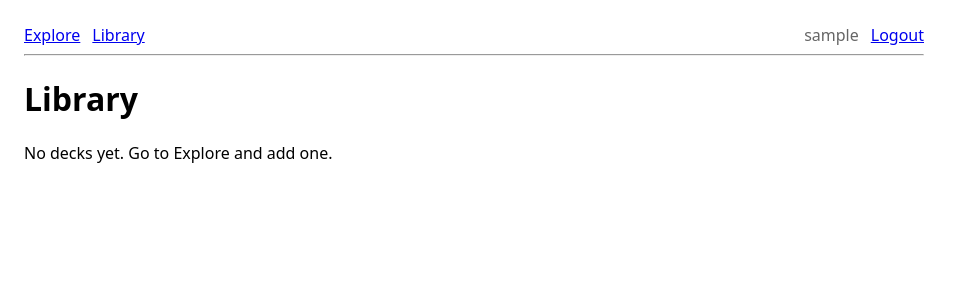
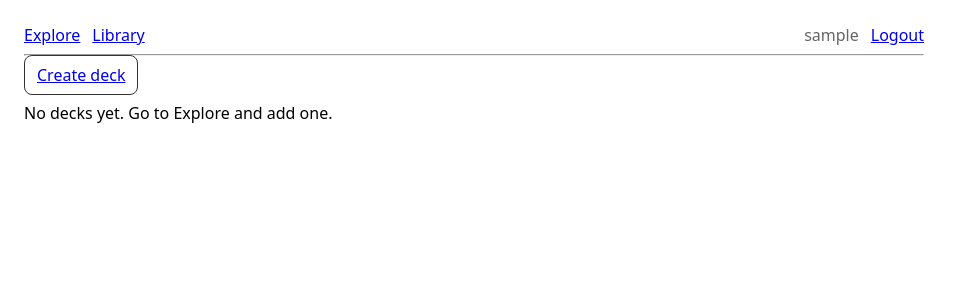
Before and after one commit to dmccdv/parrot, a Django app: page /library/ in a window 1280 px wide. Shown: the top 300 px of the page, without its empty margins (0-963 px from the left). Run offline with Django 4.2, Linux system fonts and the light colour scheme; the visitor is signed in with stand-in values (Sample User, id 1); data that the repository does not hold is empty; some libraries are stand-ins or nearby versions.

Commit message:
user generated decks

```diff
--- a/parrot/apps/library/urls.py
+++ b/parrot/apps/library/urls.py
@@ -6,4 +6,8 @@ urlpatterns = [
     path("library/add/<int:deck_id>/", views.add_to_library, name="library_add"),
     path("library/remove/<int:deck_id>/", views.remove_from_library, name="library_remove"),
     path("library/settings/<int:deck_id>/", views.deck_settings, name="deck_settings"),
+    path("library/decks/new/", views.deck_create, name="deck_create"),
+    path("library/decks/<int:deck_id>/manage/", views.deck_manage, name="deck_manage"),
+    path("library/decks/<int:deck_id>/cards/new/", views.card_create, name="card_create"),
+    path("library/cards/<int:card_id>/edit/", views.card_edit, name="card_edit"),
 ]
--- a/parrot/apps/library/views.py
+++ b/parrot/apps/library/views.py
@@ -1,15 +1,21 @@
 from django.contrib.auth.decorators import login_required
 from django.contrib import messages
-from django.http import HttpResponse
+from django.http import HttpResponse, HttpResponseForbidden
 from django.shortcuts import get_object_or_404, redirect, render
 from django.utils import timezone
-from django.db.models import Exists, OuterRef
+from django.db.models import Exists, OuterRef, Max
+from django.db import transaction
 
-from apps.core.models import Deck
+from apps.core.models import Deck, Flashcard, DeckCard
 from apps.library.models import UserDeck
 from apps.library.services.counts import compute_due_new_counts
-from apps.library.forms import UserDeckSettingsForm
+from apps.library.forms import UserDeckSettingsForm, DeckCreateForm, CardCreateForm, CardEditForm
 from apps.study.models import StudySession
+
+def _require_deck_owner(request, deck: Deck):
+    if deck.created_by_id != request.user.id:
+        return HttpResponseForbidden("You can only manage decks you created.")
+    return None
 
 
 @login_required
@@ -81,3 +87,90 @@ def deck_settings(request, deck_id: int):
         form = UserDeckSettingsForm(instance=ud)
 
     return render(request, "library/deck_settings.html", {"ud": ud, "form": form})
+
+
+@login_required
+@transaction.atomic
+def deck_create(request):
+    if request.method == "POST":
+        form = DeckCreateForm(request.POST)
+        if form.is_valid():
+            deck: Deck = form.save(commit=False)
+            deck.is_generated = False
+            deck.created_by = request.user
+            deck.save()
+
+            UserDeck.objects.get_or_create(user=request.user, deck=deck)
+
+            return redirect("deck_manage", deck_id=deck.id)
+    else:
+        form = DeckCreateForm()
+
+    return render(request, "library/deck_create.html", {"form": form})
+
+
+@login_required
+def deck_manage(request, deck_id: int):
+    deck = get_object_or_404(Deck.objects.select_related("language"), id=deck_id)
+
+    get_object_or_404(UserDeck, user=request.user, deck=deck)
+
+    denied = _require_deck_owner(request, deck)
+    if denied:
+        return denied
+
+    cards = (
+        Flashcard.objects
+        .filter(deck_cards__deck=deck)
+        .distinct()
+        .order_by("deck_cards__position", "id")
+    )
+
+    return render(request, "library/deck_manage.html", {"deck": deck, "cards": cards})
+
+
+@login_required
+@transaction.atomic
+def card_create(request, deck_id: int):
+    deck = get_object_or_404(Deck.objects.select_related("language"), id=deck_id)
+    get_object_or_404(UserDeck, user=request.user, deck=deck)
+
+    denied = _require_deck_owner(request, deck)
+    if denied:
+        return denied
+
+    if request.method == "POST":
+        form = CardCreateForm(request.POST)
+        if form.is_valid():
+            card: Flashcard = form.save(commit=False)
+            card.language = deck.language
+            card.created_by = request.user
+            card.save()
+
+            max_pos = DeckCard.objects.filter(deck=deck).aggregate(m=Max("position"))["m"] or 0
+            DeckCard.objects.create(deck=deck, card=card, position=max_pos + 1)
+
+            return redirect("deck_manage", deck_id=deck.id)
+    else:
+        form = CardCreateForm()
+
+    return render(request, "library/card_create.html", {"deck": deck, "form": form})
+
+
+@login_required
+@transaction.atomic
+def card_edit(request, card_id: int):
+    card = get_object_or_404(Flashcard.objects.select_related("language"), id=card_id)
+
+    if card.created_by_id != request.user.id:
+        return HttpResponseForbidden("You can only edit cards you created.")
+
+    if request.method == "POST":
+        form = CardEditForm(request.POST, instance=card)
+        if form.is_valid():
+            form.save()
+            return redirect(request.POST.get("next") or "library")
+    else:
+        form = CardEditForm(instance=card)
+
+    return render(request, "library/card_edit.html", {"card": card, "form": form, "next": request.GET.get("next", "")})
--- a/parrot/templates/library/library.html
+++ b/parrot/templates/library/library.html
@@ -1,6 +1,6 @@
 {% extends "base.html" %}
 {% block content %}
-<h1>Library</h1>
+<a class="btn btn-primary" href="{% url 'deck_create' %}">Create deck</a>
 
 {% if not user_decks %}
   <p>No decks yet. Go to Explore and add one.</p>
@@ -29,6 +29,9 @@
             </a>
           {% endif %}
           <a class="btn" href="{% url 'deck_settings' ud.deck.id %}">Settings</a>
+          {% if ud.deck.created_by_id == user.id %}
+            <a class="btn" href="{% url 'deck_manage' ud.deck.id %}">Manage</a>
+          {% endif %}
           <button class="btn"
             hx-post="/library/remove/{{ ud.deck.id }}/"
             hx-headers='{"X-CSRFToken":"{{ csrf_token }}"}'
```
Also changed, not shown: parrot/apps/core/models.py (+15 -2 lines), parrot/apps/library/forms.py (+19 -0 lines), parrot/templates/library/card_create.html (added, +14 -0 lines), parrot/templates/library/card_edit.html (added, +19 -0 lines), parrot/templates/library/deck_create.html (added, +13 -0 lines), parrot/templates/library/deck_manage.html (added, +30 -0 lines), parrot/apps/core/migrations/0002_deck_created_by_flashcard_created_by.py (added).
